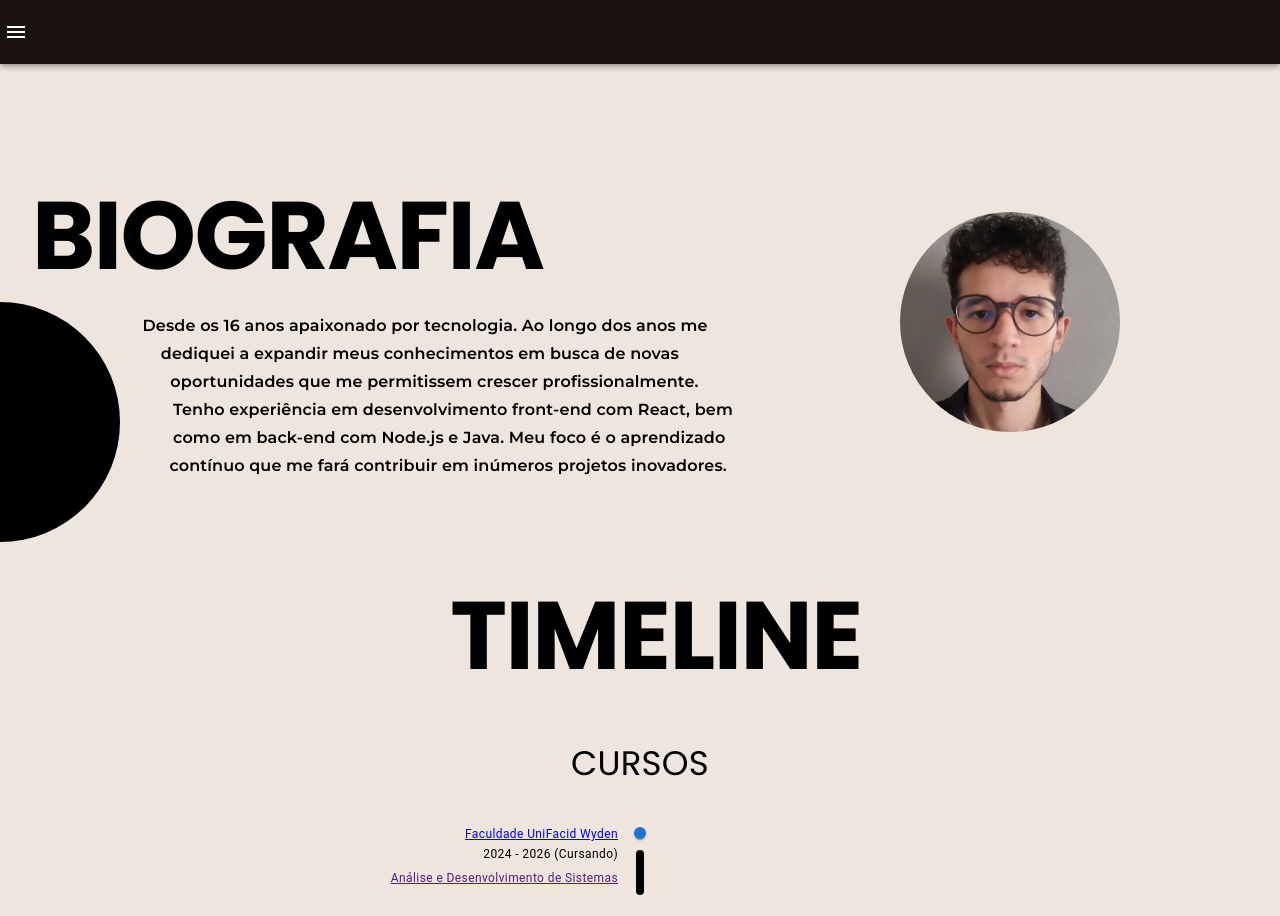
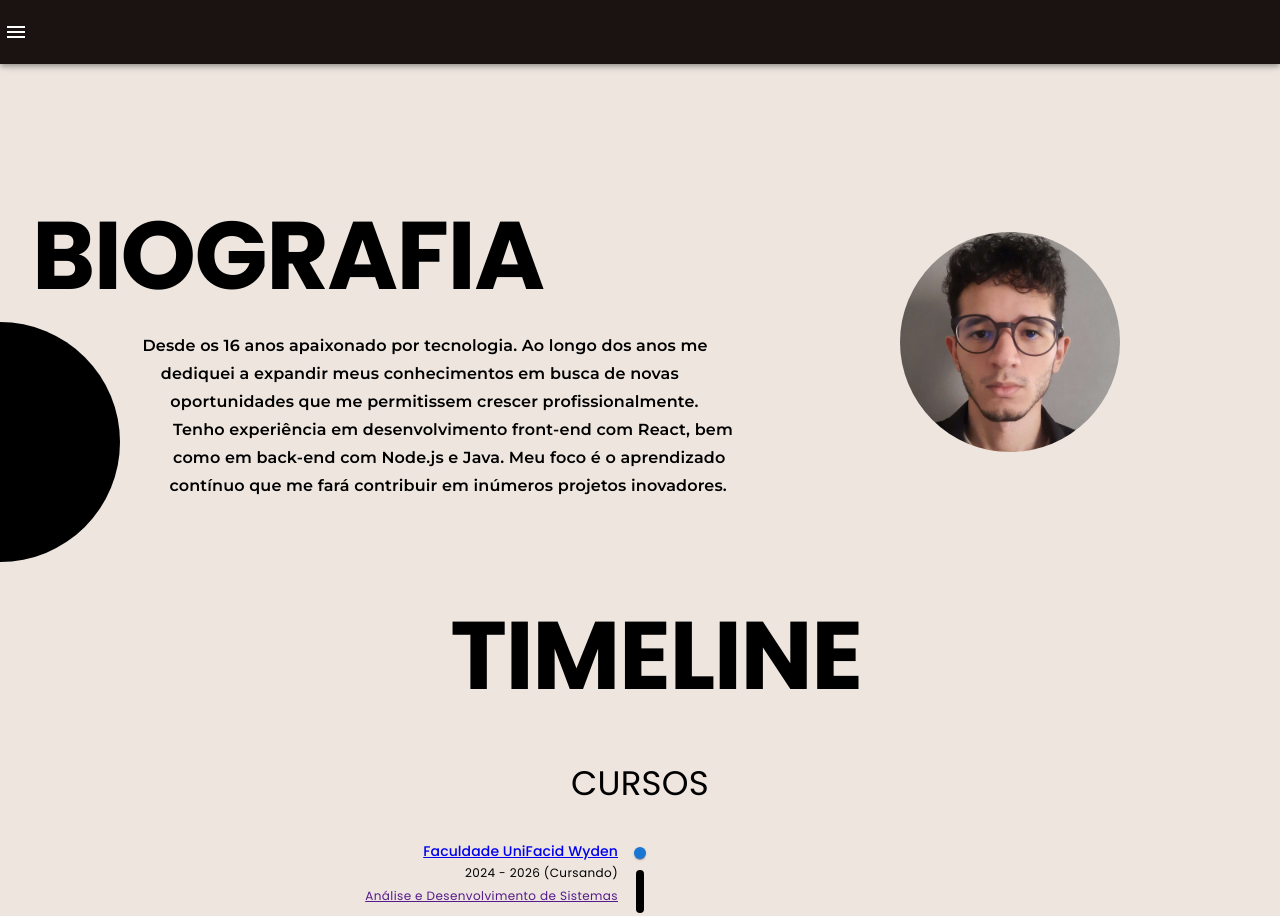
Before and after one commit to callioptsu/Portfolio, a Next.js app: page /sobre-mim in a window 1280 px wide. Shown: the top 916 px of the page. Built offline with nearby package versions, Linux system fonts and the light colour scheme.

Commit message:
feat: finish aboutme page

```diff
--- a/src/app/projetos/page.tsx
+++ b/src/app/projetos/page.tsx
@@ -1,6 +1,6 @@
 // Material UI
-import Box from '@mui/material/Box';
-import Typography from '@mui/material/Typography';
+import Box from '@mui/material/Box'
+import Typography from '@mui/material/Typography'
 
 // Custom
 import HeaderComponent from '@/components/@custom-header/HeaderComponent'
@@ -8,6 +8,7 @@ import HeaderComponent from '@/components/@custom-header/HeaderComponent'
 export default function Projects() {
   return (
     <>
+      <Box sx={{ height: '10vh' }} />
       <HeaderComponent />
       <Box component="main">
         <Typography component="h1">Projetos</Typography>
--- a/src/app/sobre-mim/page.tsx
+++ b/src/app/sobre-mim/page.tsx
@@ -18,9 +18,9 @@ export default function AboutMe() {
 
   return (
     <>
-      <Box sx={{ height: '7.5vh' }} />
+      <Box sx={{ height: '10vh' }} />
       <HeaderComponent />
-      <Box component="main">
+      <Box component="main" sx={{ marginBottom: '10vh' }}>
         <Box
           component="section"
           sx={{
--- a/src/components/@custom-timeline/TimelineComponent.tsx
+++ b/src/components/@custom-timeline/TimelineComponent.tsx
@@ -1,13 +1,13 @@
 import Link from 'next/link'
 
 // Material Ui
-import Typography from '@mui/material/Typography';
-import Timeline from '@mui/lab/Timeline';
-import TimelineItem from '@mui/lab/TimelineItem';
-import TimelineSeparator from '@mui/lab/TimelineSeparator';
-import TimelineConnector from '@mui/lab/TimelineConnector';
-import TimelineContent from '@mui/lab/TimelineContent';
-import TimelineDot from '@mui/lab/TimelineDot';
+import Typography from '@mui/material/Typography'
+import Timeline from '@mui/lab/Timeline'
+import TimelineItem from '@mui/lab/TimelineItem'
+import TimelineSeparator from '@mui/lab/TimelineSeparator'
+import TimelineConnector from '@mui/lab/TimelineConnector'
+import TimelineContent from '@mui/lab/TimelineContent'
+import TimelineDot from '@mui/lab/TimelineDot'
 
 interface TimelineComponentProps {
   position: 'left' | 'right'
@@ -48,13 +48,21 @@ export default function TimelineComponent({
           }}
         >
           <Link href={courseUrl} target="_blank" rel="noreferrer">
-            <Typography variant="caption" sx={{ cursor: 'pointer' }}>
+            <Typography
+              variant="subtitle2"
+              sx={{ cursor: 'pointer', fontFamily: 'Poppins' }}
+            >
               {institution}
             </Typography>
           </Link>
-          <Typography variant="caption">{finishedDate}</Typography>
+          <Typography variant="caption" sx={{ fontFamily: 'Poppins' }}>
+            {finishedDate}
+          </Typography>
           <Link href={certificateUrl} target="_blank" rel="noreferrer">
-            <Typography variant="caption" sx={{ cursor: 'pointer' }}>
+            <Typography
+              variant="caption"
+              sx={{ cursor: 'pointer', fontFamily: 'Poppins' }}
+            >
               {name}
             </Typography>
           </Link>
```
Also changed, not shown: src/app/page.tsx (+5 -5 lines).
